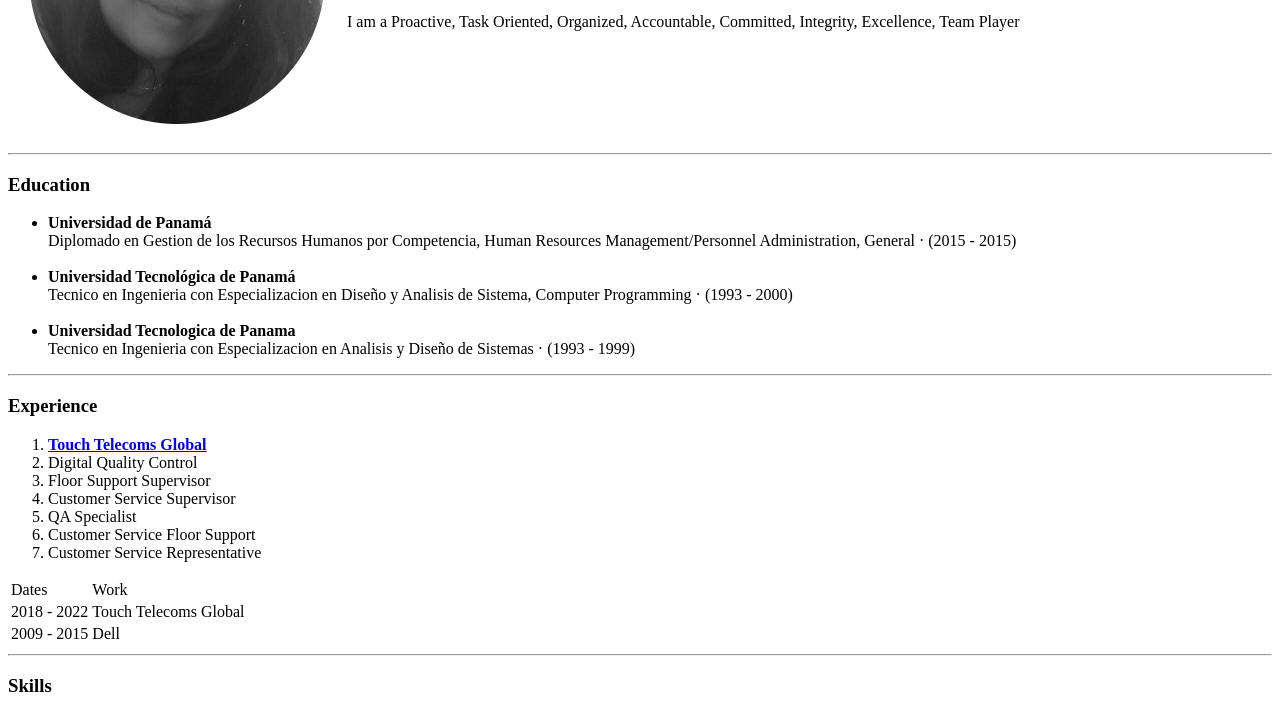
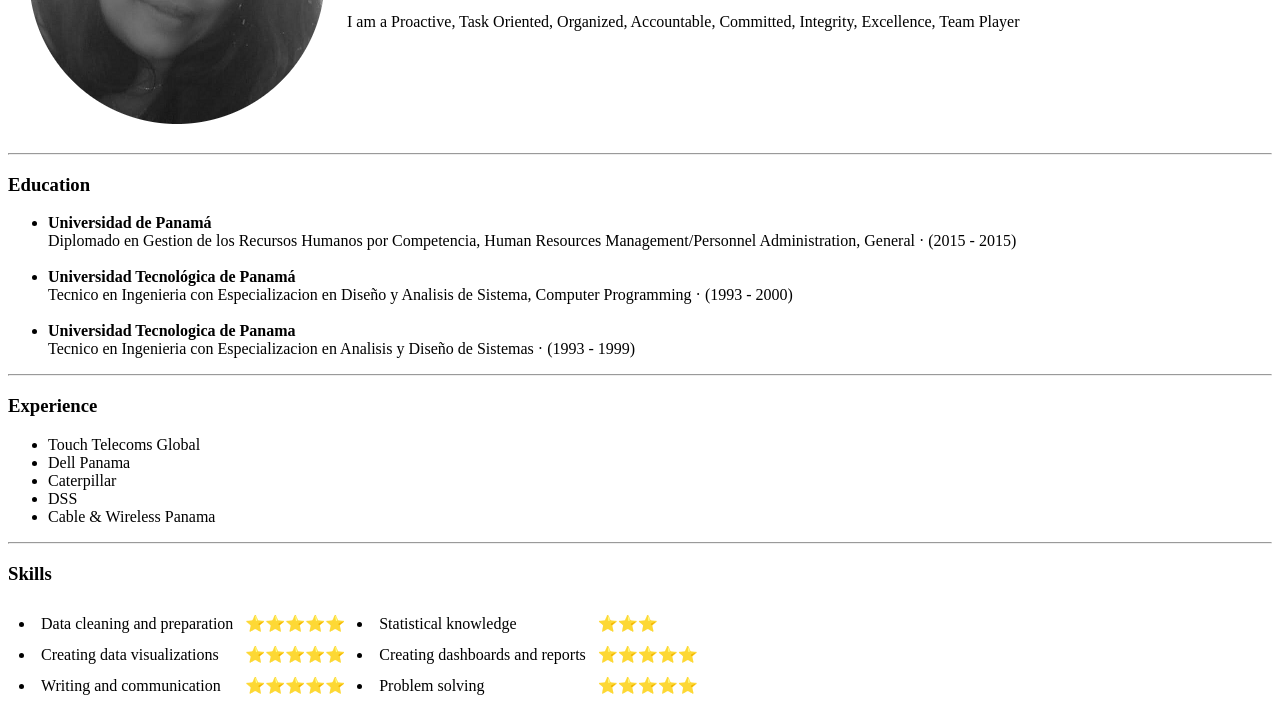
Before and after one commit to ocover15/cv, a plain HTML site: page index.html in a window 1280 px wide. Shown: the part 201-913 px from the top of the page. Drawn offline with Linux system fonts and the light colour scheme.

```diff
--- a/index.html
+++ b/index.html
@@ -1,4 +1,3 @@
-
 <html lang="en" dir="ltr">
 
 <head>
@@ -9,18 +8,6 @@
 <table cellspacing="20">
   <tr>
     <td>
-<!--
-
-asi se direcciona una imagen desde un link en internet
-
-<img src="https://media-exp1.licdn.com/dms/image/C4D03AQGrvs5kQ0_5hg/profile-displayphoto-shrink_200_200/0/1517257069482?e=1672876800&v=beta&t=EBvtnVmgkcLn_ZQKQ4uUWwYUc4pMMqxC2WGHRx8aPoQ" alt="Olga Cover profile picture">
-
-asi se direcciona una imagen desde un archivo dentro del mismo folder donde esta la pagina principal
-
-    <img src="omc pic2.png" alt=""
-
-abajo se puede ver como se muestra una imagen dentro de una carpeta dentro de la carpeta principal >-->
-
     <img src="images/omc pic2-modified.png" alt="">
     </td>
     <td>
@@ -29,13 +16,11 @@ abajo se puede ver como se muestra una imagen dentro de una carpeta dentro de la
       <p>I am a Proactive, Task Oriented, Organized, Accountable, Committed,
     Integrity, Excellence, Team Player</p>
     </td>
-
   </tr>
 </table>
 
 <body>
 <hr>
-
 <h3>Education</h3>
 <p> <!-- asi se hace un parrafo-->
   <ul>
@@ -50,37 +35,18 @@ abajo se puede ver como se muestra una imagen dentro de una carpeta dentro de la
     Sistemas · (1993 - 1999)<br>
   </ul>
 </p>
-
 <hr>
 
 <p>
 <h3>Experience</h3>
-<ol>
-  <li><strong><a href="https://www.linkedin.com/in/olga-cover-66724325/details/experience/">Touch Telecoms Global</strong></a></li>
-  <li>Digital Quality Control</li>
-  <li>Floor Support Supervisor</li>
-  <li>Customer Service Supervisor</li>
-  <li>QA Specialist</li>
-  <li>Customer Service Floor Support</li>
-  <li>Customer Service Representative</li>
-</ol>
+<ul>
+  <li>Touch Telecoms Global</li>
+  <li>Dell Panama</li>
+  <li>Caterpillar</li>
+  <li>DSS</li>
+  <li>Cable & Wireless Panama</li>
+</ul>
 </p>
-
-<table>
-<thead>
-  <tr> <strong> <td>Dates</td>  <td>Work</td>  </strong>  </tr>
-</thead>
-<tbody>
-  <tr>
-    <td>2018 - 2022</td> <td>Touch Telecoms Global</td>
-  </tr>
-  <tr>
-  </td>
-    <td>2009 - 2015</td> <td>Dell</td>
-  </tr>
-</tbody>
-
-</table>
 
 <hr>
 
@@ -89,22 +55,17 @@ abajo se puede ver como se muestra una imagen dentro de una carpeta dentro de la
   <tr>
     <ul>
     <td><li>Data cleaning and preparation</li></td> <td>&#11088;&#11088;&#11088;&#11088;&#11088;</td>
-    <td><li>Data analysis and exploration</li></td> <td>&#11088;&#11088;&#11088;&#11088;</td>
+    <td><li>Statistical knowledge</li></td> <td>&#11088;&#11088;&#11088;</td>
   </tr>
-    <tr>
-     <td><li>Statistical knowledge</li></td> <td>&#11088;&#11088;&#11088;</td>
-     <td><li>Creating data visualizations</li></td> <td>&#11088;&#11088;&#11088;&#11088;&#11088;</td>
-   </tr>
+  <tr>
+   <td><li>Creating data visualizations</li></td> <td>&#11088;&#11088;&#11088;&#11088;&#11088;</td>
+   <td><li>Creating dashboards and reports</li></td> <td>&#11088;&#11088;&#11088;&#11088;&#11088;</td>
+  </tr>
 <tr>
-  <td><li>Creating dashboards and reports</li></td> <td>&#11088;&#11088;&#11088;&#11088;&#11088;</td>
   <td><li>Writing and communication</li></td> <td>&#11088;&#11088;&#11088;&#11088;&#11088;</td>
-</tr>
-<tr>
-    <td><li>Domain knowledge</li></td> <td>&#11088;&#11088;&#11088;</td>
-    <td><li>Problem solving</li></td> <td>&#11088;&#11088;&#11088;&#11088;&#11088;</td>
+  <td><li>Problem solving</li></td> <td>&#11088;&#11088;&#11088;&#11088;&#11088;</td>
 </tr>
     </ul>
-
 </table>
 
 <hr>
```
